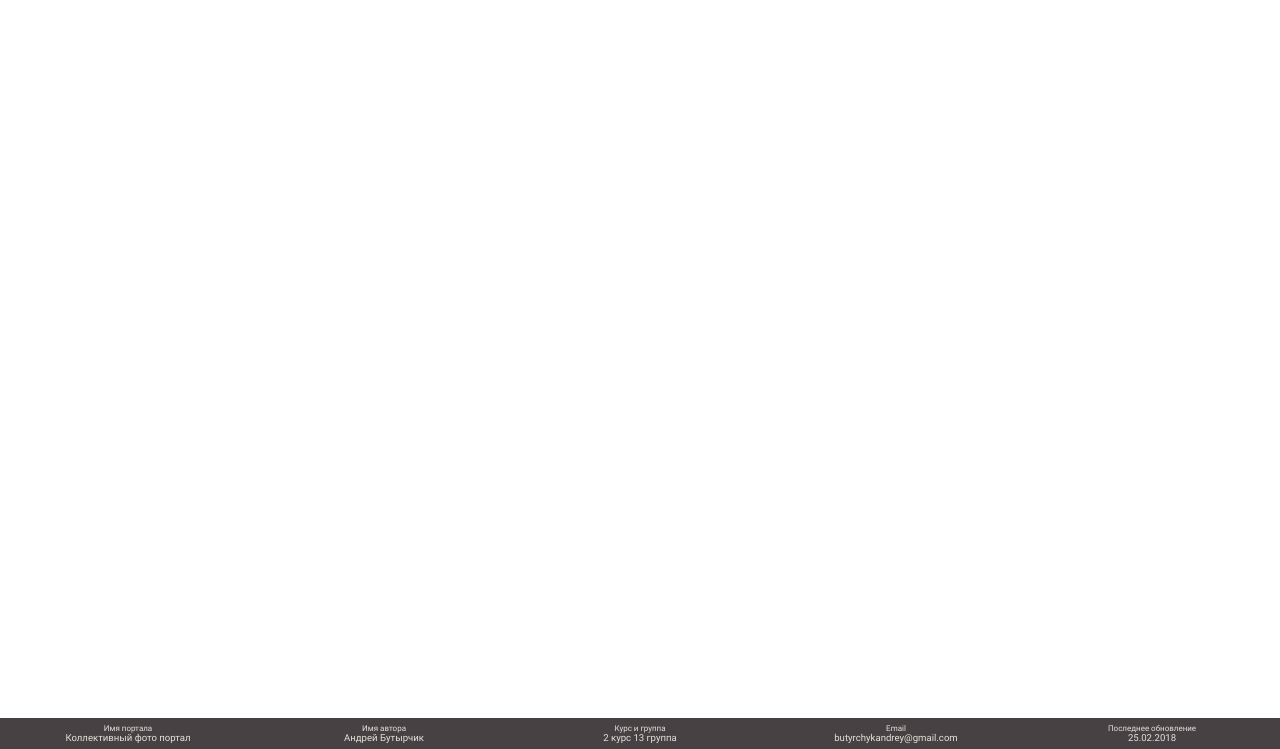
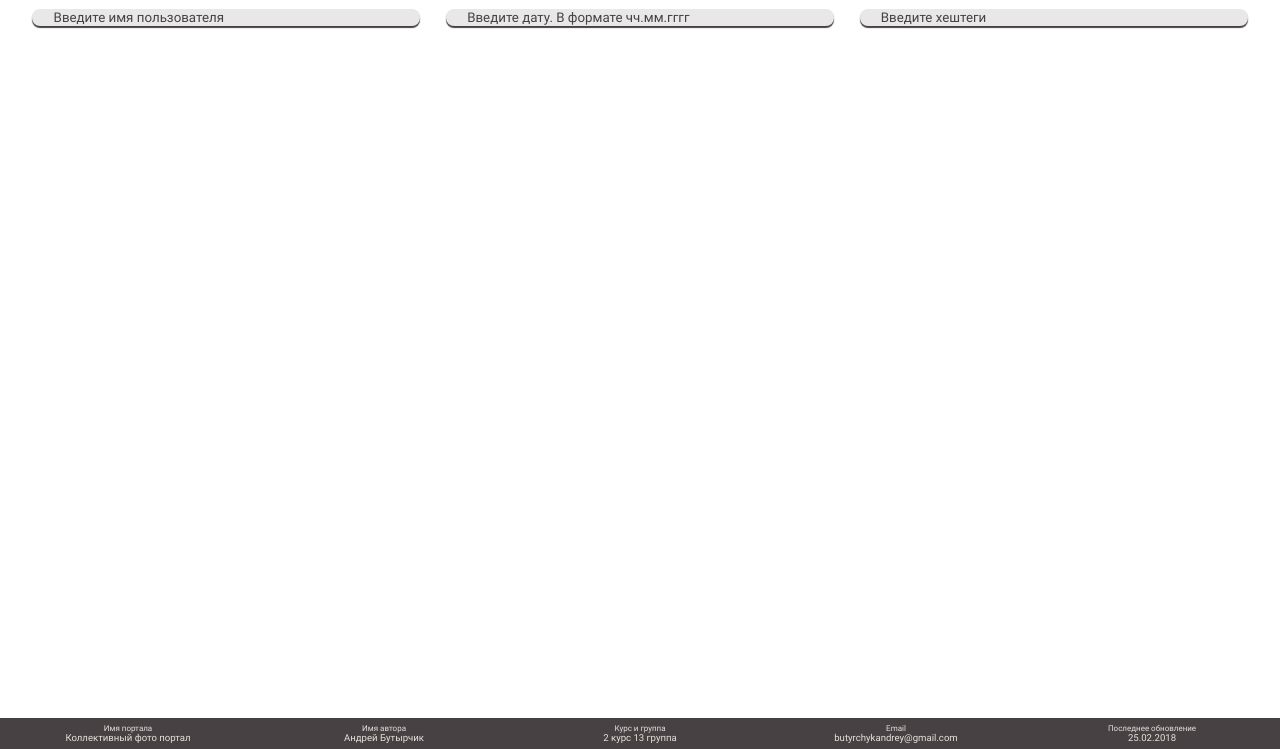
Before and after one commit to AndreyButyrchik/EducationalPractice, a plain HTML site: page UI/index.html in a window 1280 px wide. Shown: the part 51-800 px from the top of the page. Drawn offline with Linux system fonts and the light colour scheme.

Commit message:
add filters

```diff
--- a/UI/css/styles.css
+++ b/UI/css/styles.css
@@ -57,6 +57,37 @@ main{
     height: 90.24vh;
 }
 
+input[type="text"] {
+    border-style: none;
+    border-radius: 8px;
+    box-shadow: 0px 2px  1px #474143;
+    background-color: #E7E8E7;
+    outline: none;
+    font-family: Roboto;
+    color: #474143;
+    text-indent: 5%;
+}
+
+.filters{
+    display: flex;
+    justify-content: center;
+    padding-top: 1%;
+}
+
+.filterName{
+    width: 30vw;
+    margin-right: 2%;
+}
+
+.filterDate{
+    width: 30vw;
+}
+
+.filterHashtags{
+    margin-left: 2%;
+    width: 30vw;
+}
+
 footer{
     background-color: #474143;
     display: flex;
--- a/UI/index.html
+++ b/UI/index.html
@@ -27,7 +27,11 @@
         </div>
     </header>
     <main>
-
+        <form class="filters">
+            <input type="text" name="username" value="Введите имя пользователя" spellcheck="false" onblur="if(this.value==''){this.value='Введите имя пользователя';}" onfocus="if(this.value=='Введите имя пользователя'){this.value='';}" class="filterName">
+            <input type="text" name="date" value="Введите дату. В формате чч.мм.гггг" spellcheck="false" onblur="if(this.value==''){this.value='Введите дату. В формате чч.мм.гггг';}" onfocus="if(this.value=='Введите дату. В формате чч.мм.гггг'){this.value='';}" class="filterDate">
+            <input type="text" name="hashtags" value="Введите хештеги" spellcheck="false" onblur="if(this.value==''){this.value='Введите хештеги';}" onfocus="if(this.value=='Введите хештеги'){this.value='';}" class="filterHashtags">
+        </form>
     </main>
     <footer>
         <div class="footerBlock">
```
